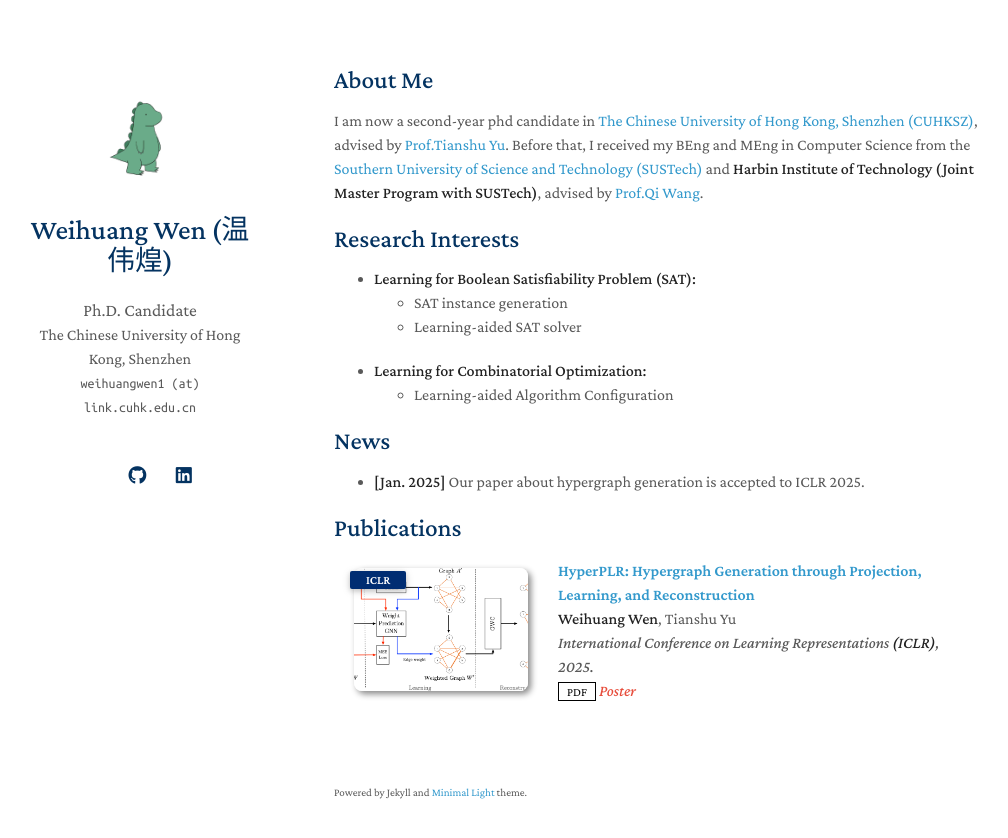
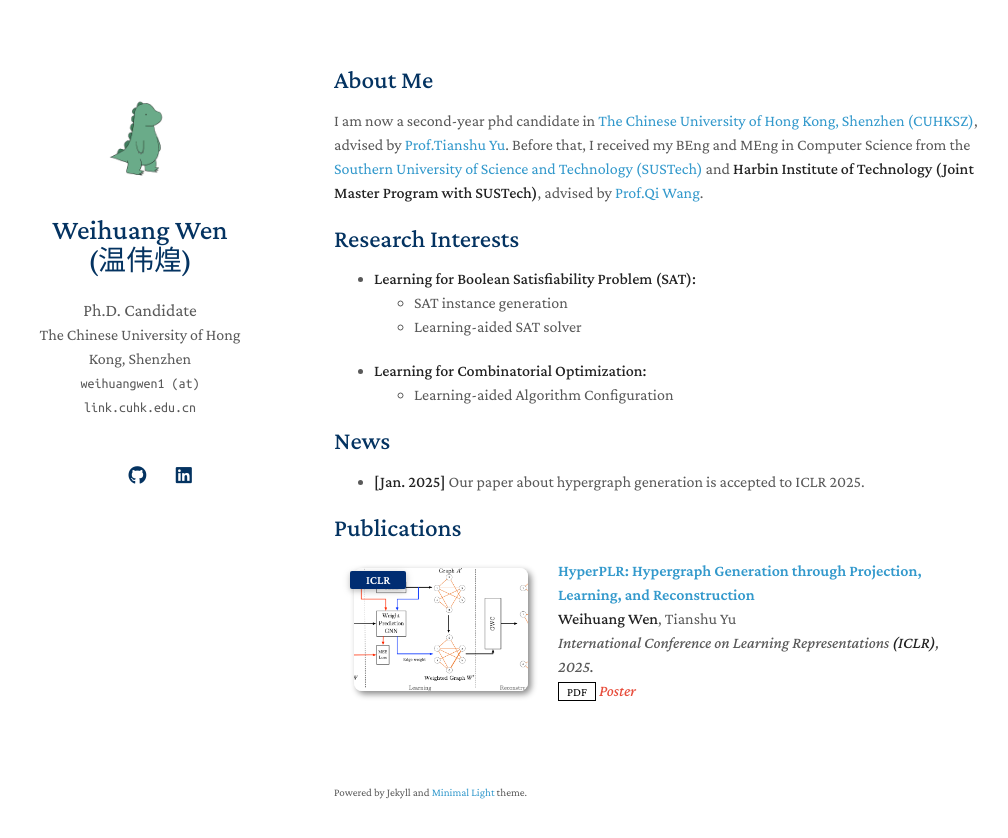
Before and after one commit to markwwen/markwwen.github.io, a Jekyll site: the page built from index.md, in a window 1280 px wide. Shown: the top 838 px of the page, without its empty margins (136-1144 px from the left). Built offline with Jekyll 4.4.1, drawn with Linux system fonts in a browser that asks for light colours; a style sheet for code colours, icons or effects is not loaded; our own code applies the rules of GitHub Pages for plain Markdown files.

Commit message:
update template

```diff
--- a/_layouts/homepage.html
+++ b/_layouts/homepage.html
@@ -43,7 +43,7 @@
         <a class="image avatar"><img src="{{ site.avatar }}" alt="avatar" /></a>
         {% endif %}
 
-        <h1>{{ site.title }}</h1>
+        <h1>{{ site.title | newline_to_br }}</h1>
 
         {% if site.position %}
         <position style="font-size:1.10rem;">{{ site.position }}</position>
```
